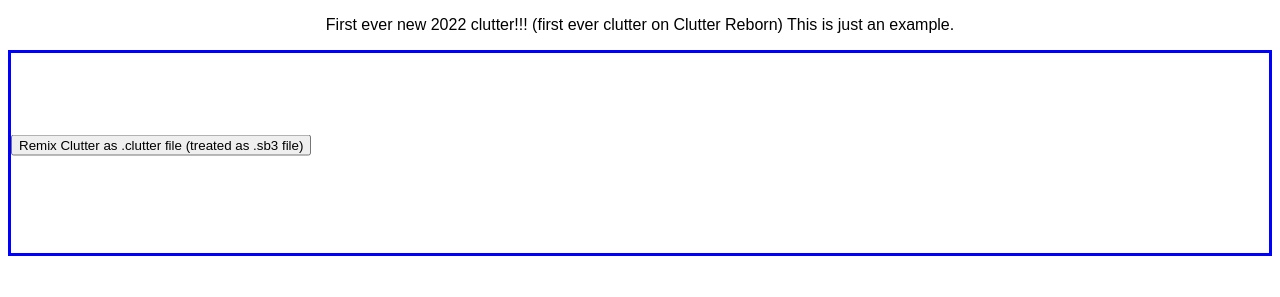
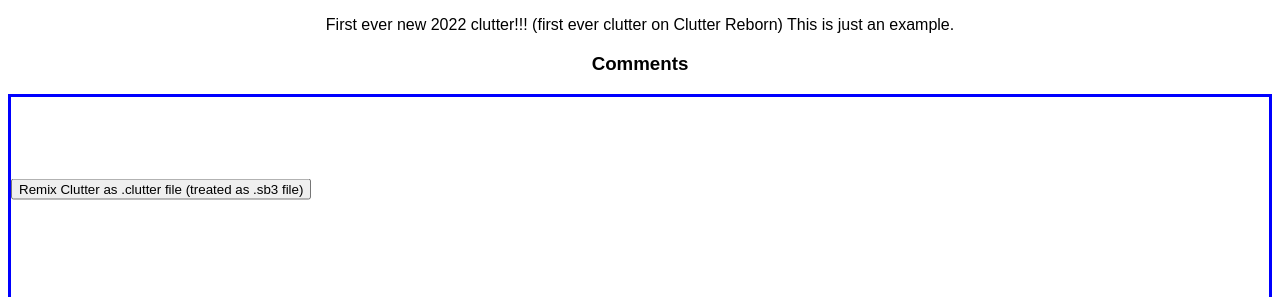
Before and after one commit to ST5Sneaky/clutter-reborn, a plain HTML site: page 1.html in a window 1280 px wide. Shown: the part 675-972 px from the top of the page. Before the commit the page ends 939 px from the top, so only its background shows below. Drawn offline with Linux system fonts and the light colour scheme.

Commit message:
empty commeNTS

```diff
--- a/1.html
+++ b/1.html
@@ -31,7 +31,7 @@
 
 <h3>Description</h3>
 <p>First ever new 2022 clutter!!! (first ever clutter on Clutter Reborn) This is just an example.</p>
-
+<h3>Comments</h3>
 <div class="container">
   <div class="vertical-center">
    <form method="get" action="1.clutter">
```
